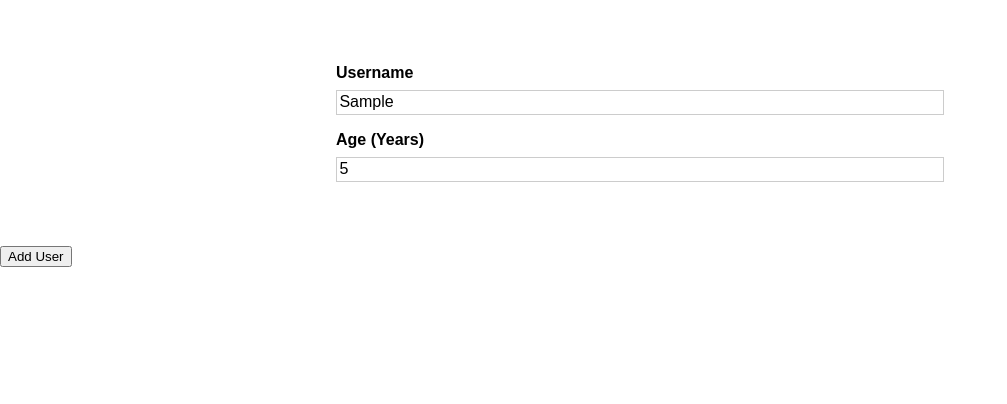
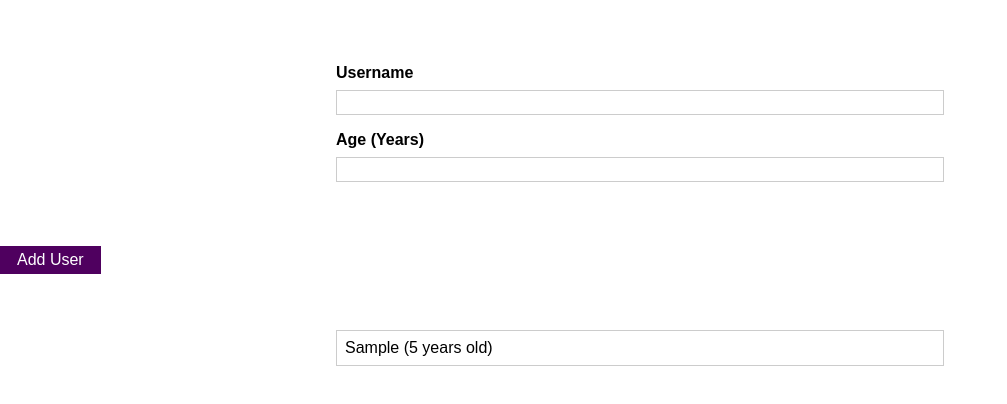
Before and after one commit to jacquelyn-bradshaw/third-react-practice, a React (Create React App) app: page / in a window 1280 px wide. Both pictures are taken after typing "Sample", "5" into the empty fields and a click on the button "Add User". Shown: the top 404 px of the page, without its empty margins (0-1007 px from the left). Built offline with nearby package versions, Linux system fonts and the light colour scheme.

Commit message:
State managed in App component and users passed to UsersList component which is complete

```diff
--- a/src/App.js
+++ b/src/App.js
@@ -1,12 +1,20 @@
-import React from 'react';
+import {useState} from 'react';
 import UsersList from './Components/UsersList';
 import AddUser from './Components/AddUser';
 
 function App() {
+const [users, addUser] = useState([])
+
+  const addUserHandler = (input) => {
+    addUser((prevUsers) => {
+      return [input, ...prevUsers]
+    })
+  }
+
   return (
     <div>
-      <AddUser/>
-      <UsersList/>
+      <AddUser onAddUser={addUserHandler}/>
+      <UsersList users={users} />
     </div>
   );
 }
--- a/src/Components/AddUser.js
+++ b/src/Components/AddUser.js
@@ -1,11 +1,16 @@
 import { useState } from "react"
+
+import Button from "./UI/Button"
+
 import styles from "./AddUser.module.css"
 
-const AddUser = () => {
-  const [userInput, setUserInput] = useState({
-    username: "",
-    age: ""
-  })
+const initialInput = {
+  username: "",
+  age: ""
+}
+
+const AddUser = (props) => {
+  const [userInput, setUserInput] = useState(initialInput)
 
   const inputChangeHandler = (input, value) => {
     setUserInput((prevInput) => {
@@ -18,6 +23,8 @@ const AddUser = () => {
 
   const submitHandler = (event) => {
     event.preventDefault()
+    props.onAddUser(userInput)
+    setUserInput(initialInput)
   }
 
   return (
@@ -46,7 +53,7 @@ const AddUser = () => {
           />
         </p>
       </div>
-      <button type="submit">Add User</button>
+      <Button type="submit">Add User</Button>
     </form>
   )
 }
--- /dev/null
+++ b/src/Components/UI/Button.js
@@ -0,0 +1,12 @@
+import styles from "./Button.module.css"
+
+const Button = (props) => {
+  return <button
+    type={props.type}
+    className={styles.button}
+    onClick={props.onClick}>
+      {props.children}
+    </button>
+}
+
+export default Button
--- /dev/null
+++ b/src/Components/UI/Card.module.css
@@ -0,0 +1,5 @@
+.card {
+  background: white;
+  box-shadow: 0 2px 8px rgba(0, 0, 0, 0.26);
+  border-radius: 10px;
+}
--- a/src/Components/UsersList.js
+++ b/src/Components/UsersList.js
@@ -1,5 +1,17 @@
-const UsersList = () => {
+import styles from "./UsersList.module.css"
 
+const UsersList = (props) => {
+  return (
+    <div className={styles.users}>
+      <ul>
+        {props.users.map((user) => (
+          <li key={Math.random().toString()}>
+            {`${user.username} (${user.age} years old)`}
+          </li>
+        ))}
+      </ul>
+    </div>
+  )
 }
 
 export default UsersList
```
Also changed, not shown: src/Components/UI/Button.module.css (renamed from src/Components/WrapperComponents/Button.module.css), src/Components/UI/Card.js (added), src/Components/WrapperComponents/Card.js (deleted).
